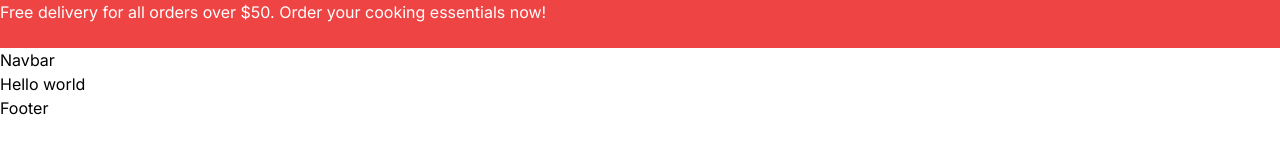
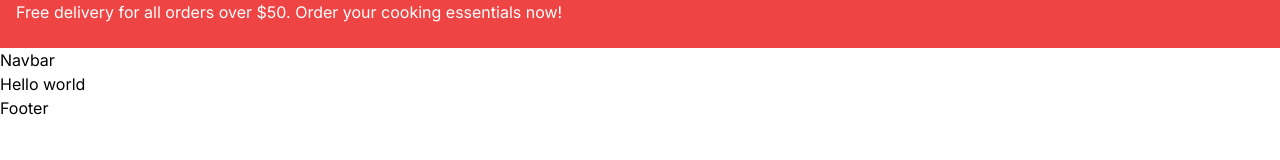
Before and after one commit to gerlinp/mumus2, a Next.js app: page / in a window 1280 px wide. Shown: the top 160 px of the page. Built offline with nearby package versions, Linux system fonts and the light colour scheme.

Commit message:
Update Notification.tsx

```diff
--- a/src/components/Notification.tsx
+++ b/src/components/Notification.tsx
@@ -2,7 +2,7 @@ import React from 'react'
 
 const Notifcation = () => {
   return (
-    <div className='h-12 bg-red-500 text-white'>
+    <div className='h-12 bg-red-500 text-white px-4'>
       Free delivery for all orders over $50. Order your cooking essentials now!
     </div>
   )
```
